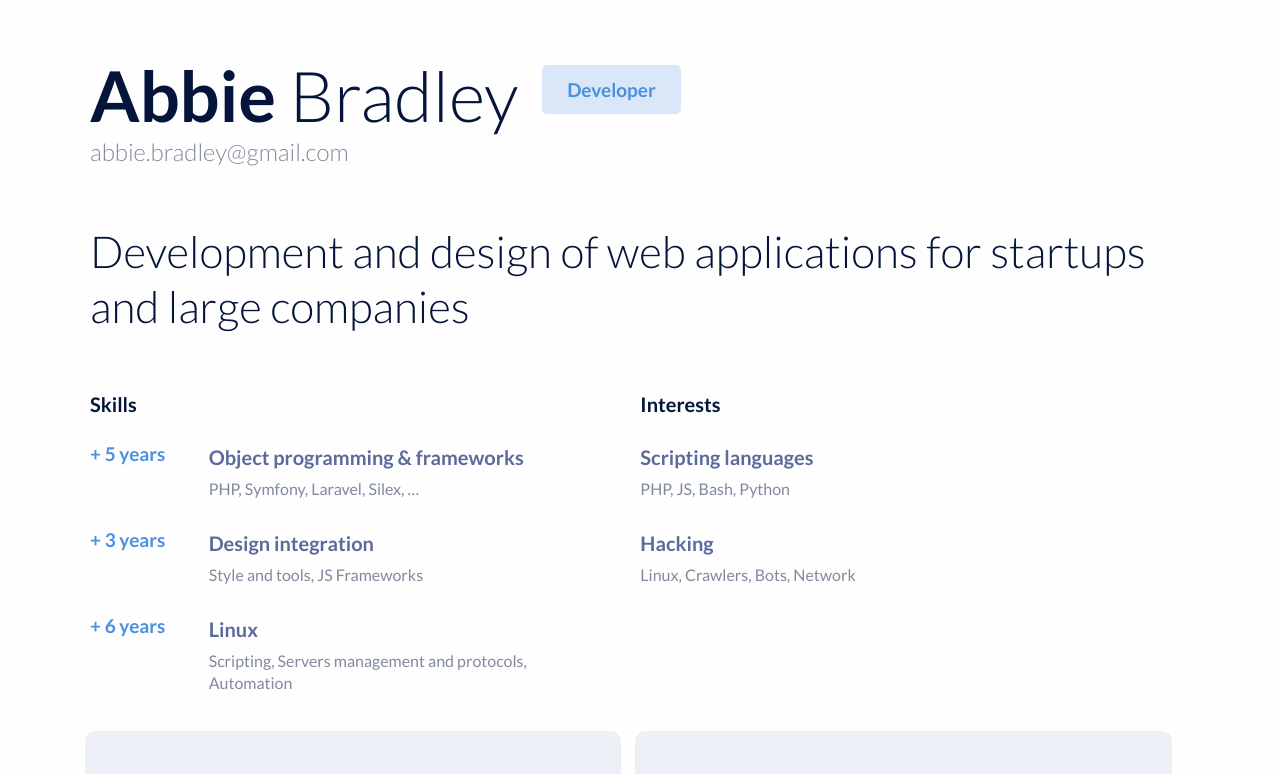
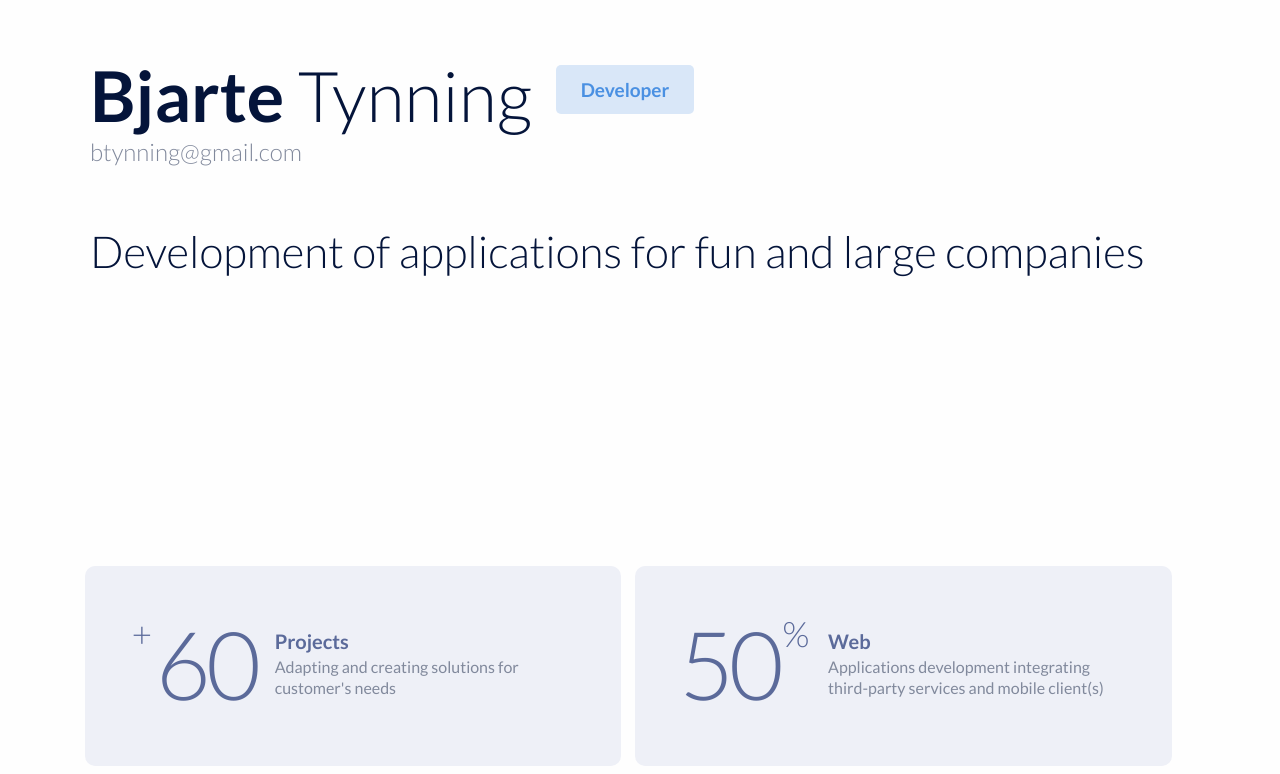
Before and after one commit to bjartty/bjartty.github.io, a plain HTML site: page index.html in a window 1280 px wide. Shown: the top 774 px of the page. Drawn offline with Linux system fonts and the light colour scheme.

Commit message:
Update index.html

```diff
--- a/index.html
+++ b/index.html
@@ -9,16 +9,15 @@
 
 	<div class="container">
 		<div class="hero">
-			<h1 class="name"><strong>Abbie</strong> Bradley</h1>
+			<h1 class="name"><strong>Bjarte</strong> Tynning</h1>
 			<span class="job-title">Developer</span>
-			<span class="email">abbie.bradley@gmail.com</span>
+			<span class="email">btynning@gmail.com</span>
 
-			<h2 class="lead">Development and design of web applications
-for startups and large companies</h2>
+			<h2 class="lead">Development of applications for fun and large companies</h2>
 		</div>
 	</div>
 
-<!-- Skills and intrest section -->
+<!-- Skills and intrest section
 	<div class="container">
 
 		<div class="sections">
@@ -166,7 +165,7 @@ for startups and large companies</h2>
 		</ol>
 
 	</div>
-
+-->
 
 	<br><br>
 
```
